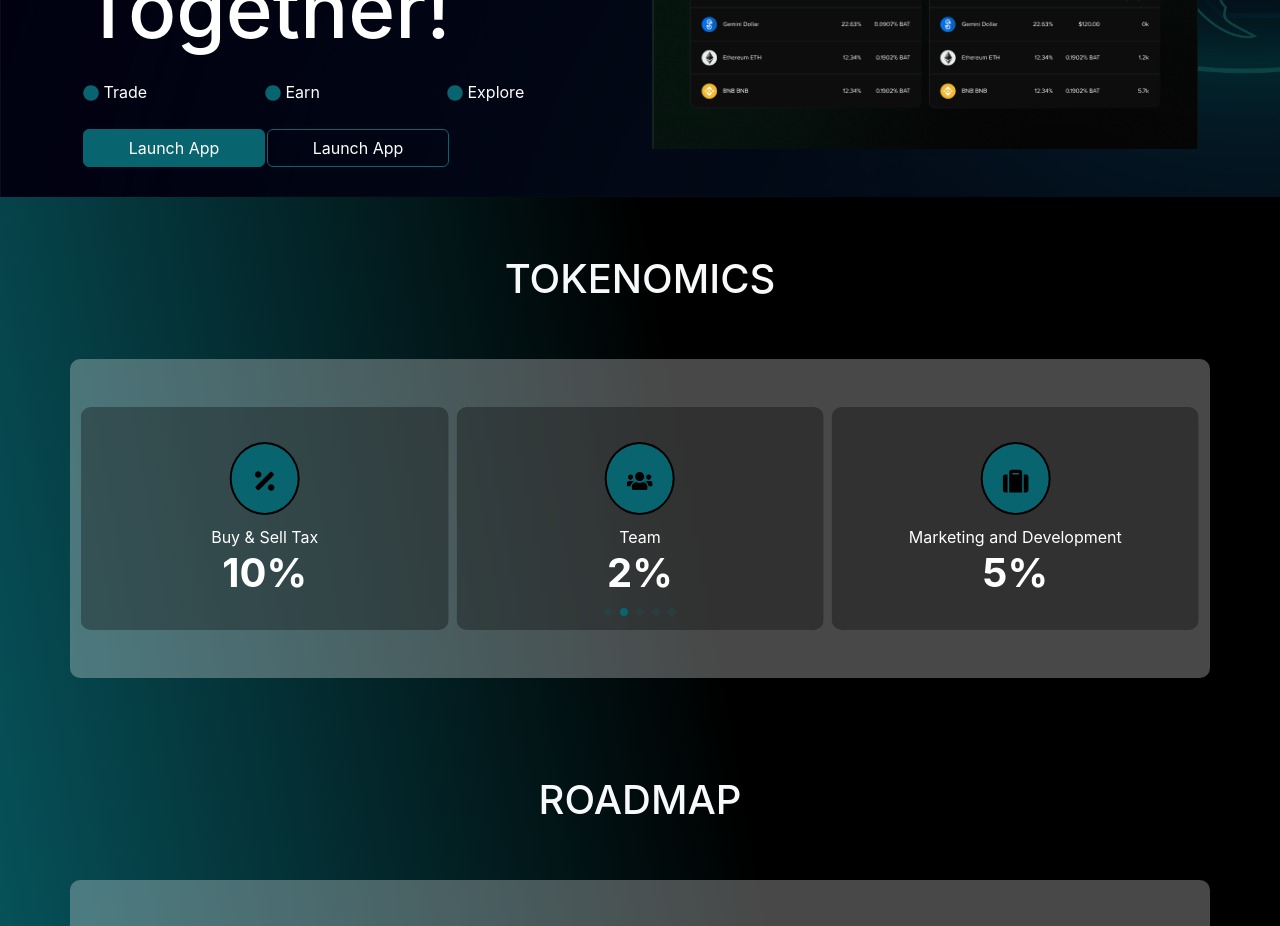
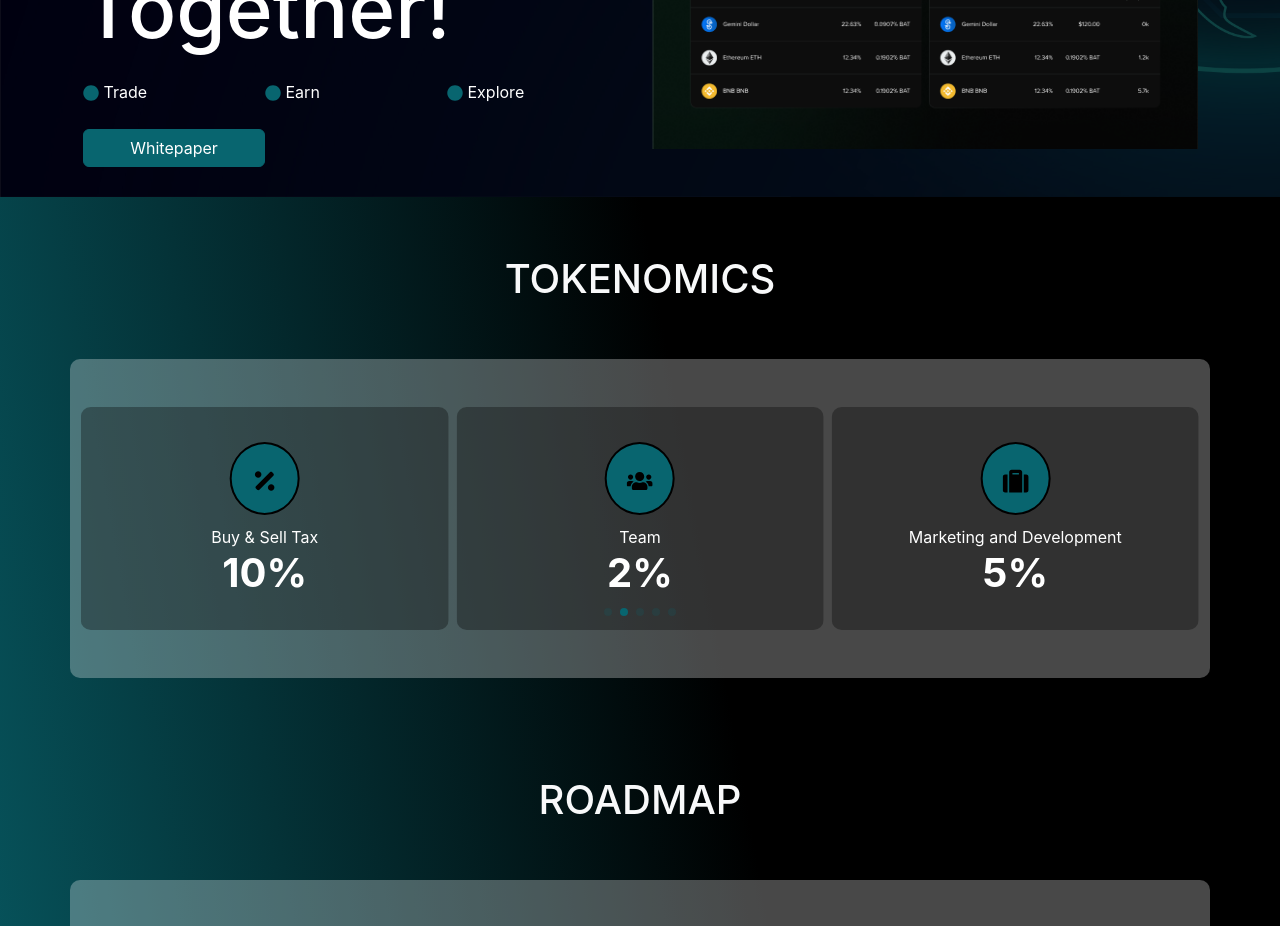
Before and after one commit to Sheriff10/dashfinance, a React (Create React App) app: page / in a window 1280 px wide. Shown: the part 1080-2006 px from the top of the page. Built offline with nearby package versions, Linux system fonts and the light colour scheme.

Commit message:
adjusted things

```diff
--- a/src/components/about.jsx
+++ b/src/components/about.jsx
@@ -44,10 +44,7 @@ export const About = () => {
                         <div className="container">
                            <div className="row btn-con">
                               <div className=" btn btn-success col-sm-8 col-md- col-lg-4 abt-btn">
-                                 Launch App
-                              </div>
-                              <div className=" btn btn-outline-success col-sm-8 col-md- col-lg-4 abt-btn">
-                                 Launch App
+                                 Whitepaper
                               </div>
                            </div>
                         </div>
```
